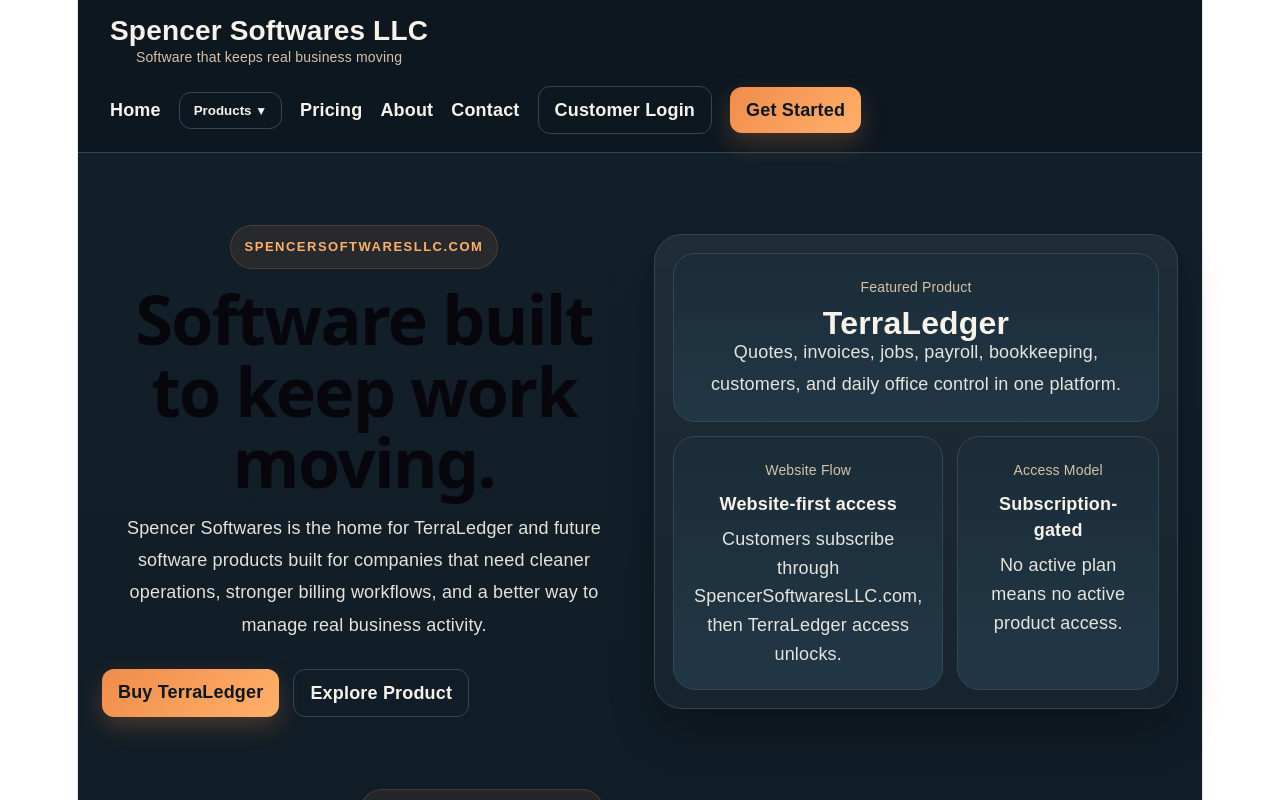
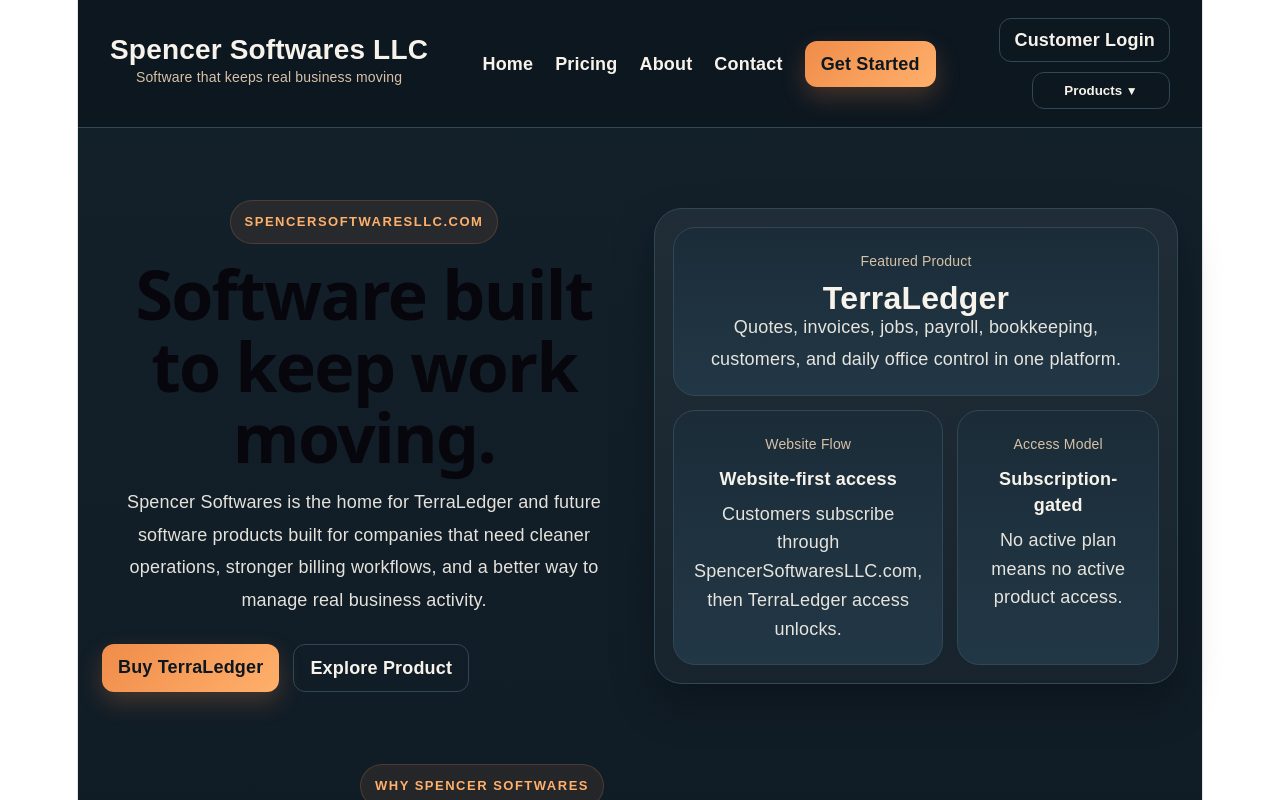
Before and after one commit to SpencerSoftwaresLLC/spencer-software-site, a React (Vite) app: page / in a window 1280 px wide. Shown: the top 800 px of the page. Built offline with nearby package versions, Linux system fonts and the light colour scheme.

Commit message:
Update site layout and header

```diff
--- a/src/App.jsx
+++ b/src/App.jsx
@@ -32,41 +32,48 @@
         style={{
           padding: "18px 32px",
           borderBottom: `1px solid ${palette.border}`,
-          display: "flex",
-          justifyContent: "space-between",
-          alignItems: "center",
-          flexWrap: "wrap",
-          gap: 16,
           position: "sticky",
           top: 0,
           background: palette.backgroundDeep,
-          zIndex: 10,
+          zIndex: 20,
         }}
       >
-        <div>
+        <div style={headerInnerStyle}>
+          <div style={brandWrapStyle}>
             <div style={{ fontSize: 28, fontWeight: 800 }}>Spencer Softwares LLC</div>
             <div style={{ color: palette.sand, fontSize: 14 }}>
               Software that keeps real business moving
             </div>
           </div>
 
-        <nav
-          style={{
-            display: "flex",
-            gap: 18,
-            flexWrap: "wrap",
-            alignItems: "center",
-          }}
-        >
+          <nav style={mainNavStyle}>
             <Link style={navLinkStyle} to="/">
               Home
             </Link>
+            <Link style={navLinkStyle} to="/pricing">
+              Pricing
+            </Link>
+            <Link style={navLinkStyle} to="/about">
+              About
+            </Link>
+            <Link style={navLinkStyle} to="/contact">
+              Contact
+            </Link>
+            <Link style={navButtonPrimary} to="/terraledger">
+              Get Started
+            </Link>
+          </nav>
 
-          <div style={{ position: "relative" }}>
+          <div style={topRightNavWrapStyle}>
+            <Link style={topRightLoginStyle} to="/login">
+              Customer Login
+            </Link>
+
+            <div style={{ position: "relative", alignSelf: "flex-end" }}>
               <button
                 type="button"
                 onClick={() => setProductsOpen((v) => !v)}
-              style={dropdownToggleStyle}
+                style={productsButtonStyle}
               >
                 Products <span style={{ fontSize: 12 }}>▼</span>
               </button>
@@ -86,23 +93,8 @@
                 </div>
               )}
             </div>
-
-          <Link style={navLinkStyle} to="/pricing">
-            Pricing
-          </Link>
-          <Link style={navLinkStyle} to="/about">
-            About
-          </Link>
-          <Link style={navLinkStyle} to="/contact">
-            Contact
-          </Link>
-          <Link style={navButtonSecondary} to="/login">
-            Customer Login
-          </Link>
-          <Link style={navButtonPrimary} to="/terraledger">
-            Get Started
-          </Link>
-        </nav>
+          </div>
+        </div>
       </header>
 
       <main>{children}</main>
@@ -128,6 +120,7 @@
               bookkeeping, and day-to-day operations.
             </p>
           </div>
+
           <div>
             <div style={footerTitle}>Products</div>
             <div>
@@ -141,6 +134,7 @@
               </Link>
             </div>
           </div>
+
           <div>
             <div style={footerTitle}>Company</div>
             <div>
@@ -154,6 +148,7 @@
               </Link>
             </div>
           </div>
+
           <div>
             <div style={footerTitle}>Legal & Business</div>
             <div style={{ color: palette.sand, lineHeight: 1.8 }}>
@@ -187,6 +182,7 @@
             billing workflows, and a better way to manage real business
             activity.
           </p>
+
           <div
             style={{
               display: "flex",
@@ -206,9 +202,7 @@
 
         <div style={heroCardStyle}>
           <div style={panelStyle}>
-            <div style={{ color: palette.sand, fontSize: 14 }}>
-              Featured Product
-            </div>
+            <div style={{ color: palette.sand, fontSize: 14 }}>Featured Product</div>
             <div style={{ fontSize: 32, fontWeight: 800, marginTop: 10 }}>
               TerraLedger
             </div>
@@ -223,14 +217,11 @@
               daily office control in one platform.
             </p>
           </div>
+
           <div style={{ display: "grid", gridTemplateColumns: "1fr 1fr", gap: 14 }}>
             <div style={panelStyle}>
-              <div style={{ color: palette.sand, fontSize: 14 }}>
-                Website Flow
-              </div>
-              <div style={{ fontWeight: 700, marginTop: 8 }}>
-                Website-first access
-              </div>
+              <div style={{ color: palette.sand, fontSize: 14 }}>Website Flow</div>
+              <div style={{ fontWeight: 700, marginTop: 8 }}>Website-first access</div>
               <div
                 style={{
                   color: palette.text,
@@ -243,13 +234,10 @@
                 TerraLedger access unlocks.
               </div>
             </div>
+
             <div style={panelStyle}>
-              <div style={{ color: palette.sand, fontSize: 14 }}>
-                Access Model
-              </div>
-              <div style={{ fontWeight: 700, marginTop: 8 }}>
-                Subscription-gated
-              </div>
+              <div style={{ color: palette.sand, fontSize: 14 }}>Access Model</div>
+              <div style={{ fontWeight: 700, marginTop: 8 }}>Subscription-gated</div>
               <div
                 style={{
                   color: palette.text,
@@ -270,9 +258,8 @@
           <div style={eyebrowStyle}>Why Spencer Softwares</div>
           <h2 style={sectionTitleStyle}>Built for real operators, not just demos.</h2>
           <p style={sectionTextStyle}>
-            Spencer Softwares is being shaped to feel professional,
-            trustworthy, and ready to grow into multiple software products over
-            time.
+            Spencer Softwares is being shaped to feel professional, trustworthy,
+            and ready to grow into multiple software products over time.
           </p>
         </div>
 
@@ -380,12 +367,10 @@
       </section>
 
       <section id="pricing" style={{ ...sectionStyle, paddingTop: 8 }}>
-        <div style={sectionHeadingWrap}>
+        <div style={sectionHeadingWrapCentered}>
           <div style={eyebrowStyle}>TerraLedger Pricing</div>
-          <h2 style={sectionTitleStyle}>
-            Choose the TerraLedger plan that fits your business.
-          </h2>
-          <p style={sectionTextStyle}>
+          <h2 style={sectionTitleStyle}>Choose the TerraLedger plan that fits your business.</h2>
+          <p style={sectionTextStyleCentered}>
             TerraLedger pricing lives here so customers go straight from product
             details to the correct checkout flow.
           </p>
@@ -408,6 +393,7 @@
                     <span style={pricingSubStyle}>{plan.sub}</span>
                   </div>
                 </div>
+
                 <div
                   style={{
                     ...pricingBadgeStyle,
@@ -523,6 +509,7 @@
               direction for the rest of the brand.
             </p>
           </div>
+
           <div style={cardStyle}>
             <h2 style={cardHeadingStyle}>The Structure</h2>
             <p style={cardTextStyle}>
@@ -788,6 +775,46 @@
   );
 }
 
+const headerInnerStyle = {
+  maxWidth: 1400,
+  margin: "0 auto",
+  display: "grid",
+  gridTemplateColumns: "auto 1fr auto",
+  gap: 28,
+  alignItems: "center",
+};
+
+const brandWrapStyle = {
+  minWidth: 240,
+};
+
+const mainNavStyle = {
+  display: "flex",
+  justifyContent: "center",
+  alignItems: "center",
+  gap: 22,
+  flexWrap: "wrap",
+};
+
+const topRightNavWrapStyle = {
+  display: "flex",
+  flexDirection: "column",
+  alignItems: "flex-end",
+  gap: 10,
+  minWidth: 180,
+};
+
+const topRightLoginStyle = {
+  background: "transparent",
+  color: palette.text,
+  textDecoration: "none",
+  padding: "8px 14px",
+  borderRadius: 12,
+  fontWeight: 700,
+  border: `1px solid ${palette.border}`,
+  display: "inline-block",
+};
+
 const navLinkStyle = {
   color: palette.text,
   textDecoration: "none",
@@ -816,7 +843,7 @@
   display: "inline-block",
 };
 
-const dropdownToggleStyle = {
+const productsButtonStyle = {
   background: "transparent",
   color: palette.text,
   border: `1px solid ${palette.border}`,
@@ -824,19 +851,20 @@
   padding: "10px 14px",
   fontWeight: 700,
   cursor: "pointer",
+  minWidth: 138,
 };
 
 const dropdownMenuStyle = {
   position: "absolute",
-  top: "calc(100% + 4px)",
-  left: 0,
+  top: "calc(100% + 8px)",
+  right: 0,
   minWidth: 240,
   background: palette.panel,
   border: `1px solid ${palette.border}`,
   borderRadius: 16,
   padding: 10,
   boxShadow: "0 18px 40px rgba(0,0,0,0.30)",
-  zIndex: 20,
+  zIndex: 30,
 };
 
 const dropdownItemStyle = {
@@ -921,6 +949,12 @@
   marginBottom: 26,
 };
 
+const sectionHeadingWrapCentered = {
+  maxWidth: 760,
+  margin: "0 auto 26px",
+  textAlign: "center",
+};
+
 const sectionTitleStyle = {
   fontSize: 36,
   margin: "10px 0 12px",
@@ -930,6 +964,13 @@
   color: palette.text,
   lineHeight: 1.8,
   opacity: 0.9,
+};
+
+const sectionTextStyleCentered = {
+  color: palette.text,
+  lineHeight: 1.8,
+  opacity: 0.9,
+  textAlign: "center",
 };
 
 const eyebrowStyle = {
@@ -1117,6 +1158,10 @@
   maxWidth: 980,
   margin: "0 auto",
   padding: "74px 24px 24px",
+  textAlign: "center",
+  display: "flex",
+  flexDirection: "column",
+  alignItems: "center",
 };
 
 const pageTitleStyle = {
@@ -1132,6 +1177,8 @@
   fontSize: 18,
   maxWidth: 800,
   opacity: 0.92,
+  margin: "0 auto",
+  textAlign: "center",
 };
 
 const listItemStyle = {
```
Lines whose indentation alone changed are shown as unchanged.
